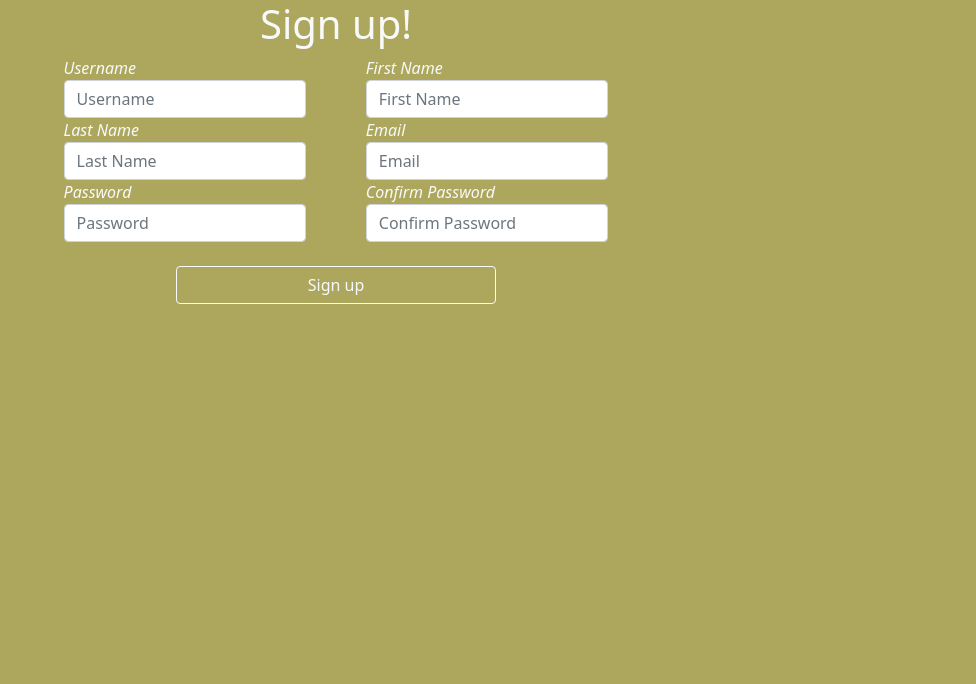
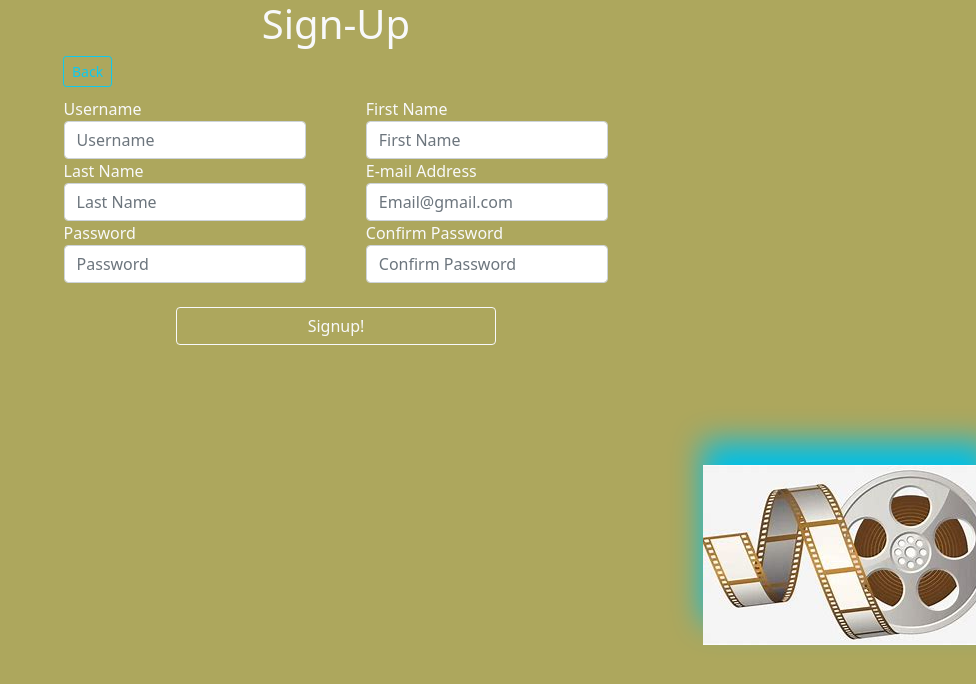
Before and after one commit to Samuelhugh/MovieProject, a React (Create React App) app in the folder client/: page /registration in a window 1280 px wide. Shown: the top 684 px of the page, without its empty margins (304-1280 px from the left). Built offline with nearby package versions, Linux system fonts and the light colour scheme.

Commit message:
Refactoring

```diff
--- a/client/src/components/Registration.js
+++ b/client/src/components/Registration.js
@@ -1,6 +1,7 @@
 import React, { useState } from 'react';
-import { useNavigate } from 'react-router-dom';
+import { useNavigate, NavLink } from 'react-router-dom';
 import axios from 'axios';
+import Reel from '../assets/reel.jpg';
 
 const Register = () => {
   const [user, setUser] = useState({
@@ -37,8 +38,8 @@ const Register = () => {
           confirmPassword: '',
         });
         setErrors({});
-        setConfirmMsg('Thank You For Signing Up, You Can Now Sign In!');
-        navigate('/register');
+        setConfirmMsg('Thank You For Signing Up, You Can Now Sign-In!');
+        navigate('/registration');
       })
       .catch((err) => {
         console.log(`Inside Error For handleSubmit In Register ${err}`);
@@ -48,19 +49,32 @@ const Register = () => {
 
   return (
     <div className="container w-50">
+      <h1 className="text-light fw-light">Sign-Up</h1>
       {confirmMsg ? <p className="text-success">{confirmMsg}</p> : null}
-      <h1 className="text-light fw-light">Sign up!</h1>
+      <nav
+        style={{ 'margin-left': '35px', 'margin-bottom': '10px' }}
+        className="d-flex"
+      >
+        <NavLink className="fw-light btn btn-outline-info btn-sm" to={'/'}>
+          Back
+        </NavLink>
+      </nav>
       <form onSubmit={handleSubmit}>
         <div className="row row-cols-2 justify-content-evenly align-items-end text-start">
           <div className="col-sm-5">
-            <label htmlFor="userName" className="fst-italic text-light">
+            <label htmlFor="userName" className="fw-italic text-light">
               Username
             </label>
             {errors.userName ? (
-              <p className="text-danger">{errors.userName.message}</p>
+              <p
+                style={{ 'font-weight': '700', 'font-size': 'medium' }}
+                className="text-danger"
+              >
+                {errors.userName.message}
+              </p>
             ) : null}
             <input
-              className="form-control"
+              className="fw-italic form-control"
               placeholder="Username"
               aria-label="Username"
               type="text"
@@ -71,14 +85,19 @@ const Register = () => {
             />
           </div>
           <div className="col-sm-5">
-            <label htmlFor="firstName" className="fst-italic text-light">
+            <label htmlFor="firstName" className="fw-italic text-light">
               First Name
             </label>
             {errors.firstName ? (
-              <p className="text-danger">{errors.firstName.message}</p>
+              <p
+                style={{ 'font-weight': '700', 'font-size': 'medium' }}
+                className="text-danger"
+              >
+                {errors.firstName.message}
+              </p>
             ) : null}
             <input
-              className="form-control"
+              className="fw-italic form-control"
               placeholder="First Name"
               aria-label="First Name"
               type="text"
@@ -89,14 +108,19 @@ const Register = () => {
             />
           </div>
           <div className="col-sm-5">
-            <label htmlFor="lastName" className="fst-italic text-light">
+            <label htmlFor="lastName" className="fw-italic text-light">
               Last Name
             </label>
             {errors.lastName ? (
-              <p className="text-danger">{errors.lastName.message}</p>
+              <p
+                style={{ 'font-weight': '700', 'font-size': 'medium' }}
+                className="text-danger"
+              >
+                {errors.lastName.message}
+              </p>
             ) : null}
             <input
-              className="form-control"
+              className="fw-italic form-control"
               placeholder="Last Name"
               aria-label="Last Name"
               type="text"
@@ -107,15 +131,20 @@ const Register = () => {
             />
           </div>
           <div className="col-sm-5">
-            <label htmlFor="email" className="fst-italic text-light">
-              Email
+            <label htmlFor="email" className="fw-italic text-light">
+              E-mail Address
             </label>
             {errors.email ? (
-              <p className="text-danger">{errors.email.message}</p>
+              <p
+                style={{ 'font-weight': '700', 'font-size': 'medium' }}
+                className="text-danger"
+              >
+                {errors.email.message}
+              </p>
             ) : null}
             <input
-              className="form-control"
-              placeholder="Email"
+              className="fw-italic form-control"
+              placeholder="Email@gmail.com"
               aria-label="Email"
               type="email"
               name="email"
@@ -125,14 +154,19 @@ const Register = () => {
             />
           </div>
           <div className="col-sm-5">
-            <label htmlFor="password" className="fst-italic text-light">
+            <label htmlFor="password" className="fw-italic text-light">
               Password
             </label>
             {errors.password ? (
-              <p className="text-danger">{errors.password.message}</p>
+              <p
+                style={{ 'font-weight': '700', 'font-size': 'medium' }}
+                className="text-danger"
+              >
+                {errors.password.message}
+              </p>
             ) : null}
             <input
-              className="form-control"
+              className="fw-italic form-control"
               placeholder="Password"
               aria-label="Password"
               type="password"
@@ -143,14 +177,19 @@ const Register = () => {
             />
           </div>
           <div className="col-sm-5">
-            <label htmlFor="confirmPassword" className="fst-italic text-light">
+            <label htmlFor="confirmPassword" className="fw-italic text-light">
               Confirm Password
             </label>
             {errors.confirmPassword ? (
-              <p className="text-danger">{errors.confirmPassword.message}</p>
+              <p
+                style={{ 'font-weight': '700', 'font-size': 'medium' }}
+                className="text-danger"
+              >
+                {errors.confirmPassword.message}
+              </p>
             ) : null}
             <input
-              className="form-control"
+              className="fw-italic form-control"
               placeholder="Confirm Password"
               aria-label="Confirm Password"
               type="password"
@@ -160,11 +199,18 @@ const Register = () => {
               onChange={handleChange}
             />
           </div>
-          <button className="btn btn-outline-light btn-sm-2 mt-4">
-            Sign up
+          <button className="fw-light btn btn-outline-light btn-sm-2 mt-4">
+            Signup!
           </button>
         </div>
       </form>
+      <span>
+        <img
+        className='regTheme'
+          src={Reel}
+          alt="Movie Reel"
+        />
+      </span>
     </div>
   );
 };
```
